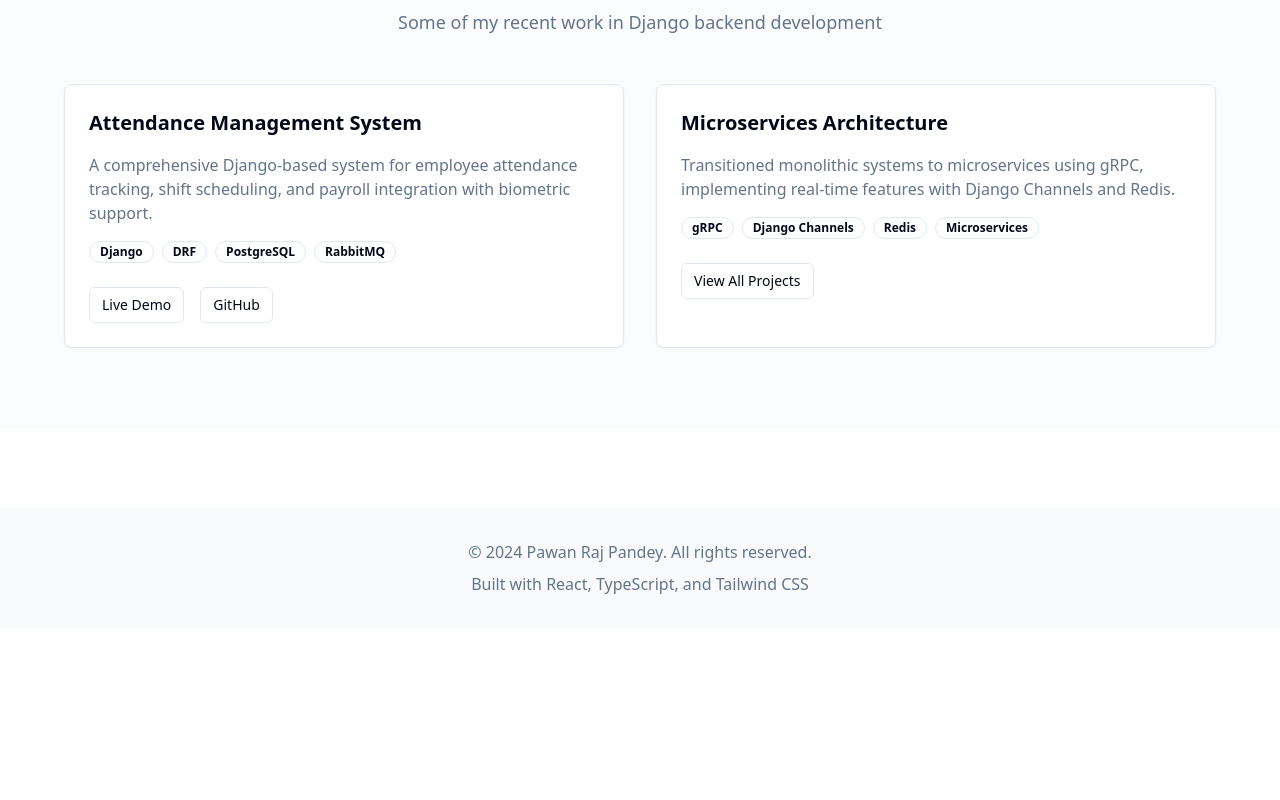
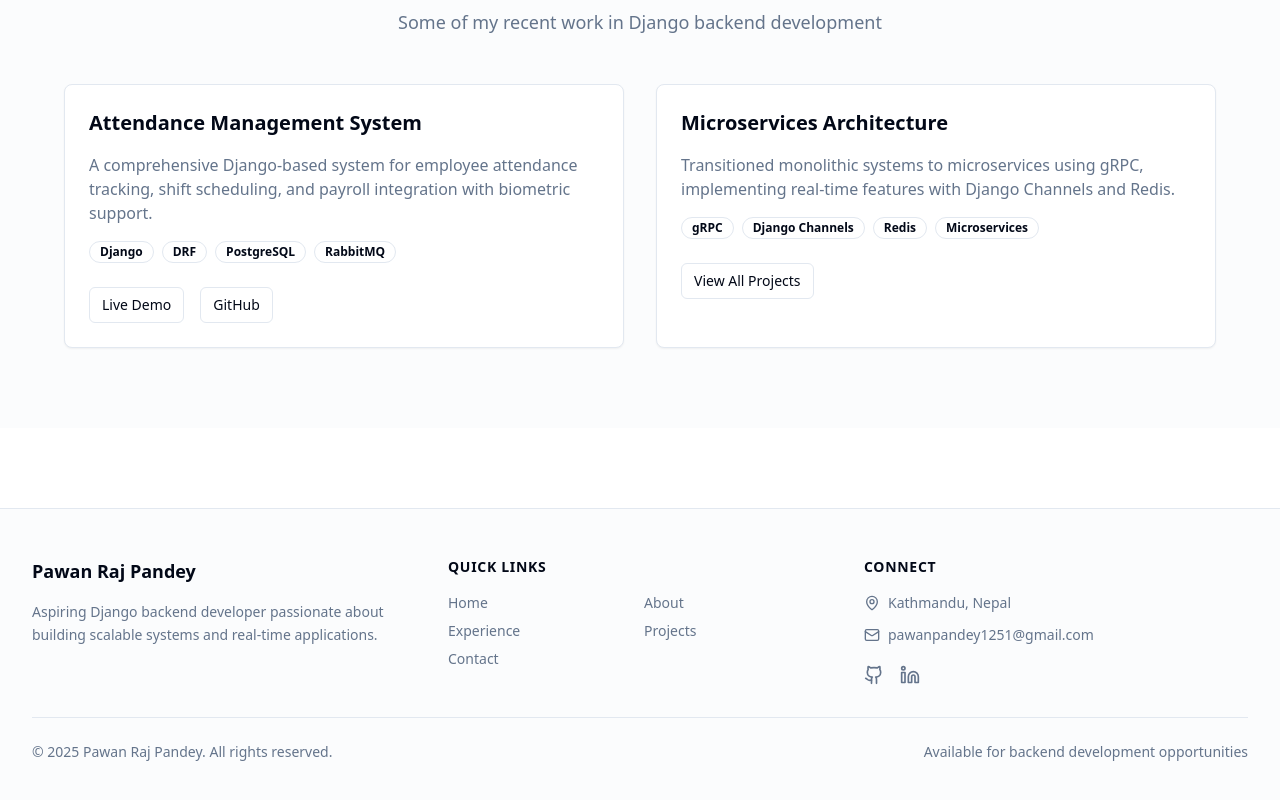
Before and after one commit to Ozzypawan/pawanrajpandey.com.np, a React (Vite) app: page / in a window 1280 px wide. Shown: the part 992-1792 px from the top of the page. Before the commit the page ends 1620 px from the top, so only its background shows below. Built offline with nearby package versions, Linux system fonts and the light colour scheme.

Commit message:
Refactor: Improve footer content
Updated the footer to remove the "Built with" attribution and improve its overall presentation.

```diff
--- a/src/components/Layout.tsx
+++ b/src/components/Layout.tsx
@@ -2,7 +2,7 @@
 import { useState, useEffect } from "react";
 import { Link, useLocation } from "react-router-dom";
 import { Button } from "@/components/ui/button";
-import { Menu, X, Sun, Moon } from "lucide-react";
+import { Menu, X, Sun, Moon, Github, Linkedin, Mail, MapPin } from "lucide-react";
 import { useTheme } from "./ThemeProvider";
 
 interface LayoutProps {
@@ -134,11 +134,79 @@ const Layout = ({ children }: LayoutProps) => {
       </main>
 
       {/* Footer */}
-      <footer className="bg-muted/50 mt-20">
-        <div className="max-w-7xl mx-auto px-4 sm:px-6 lg:px-8 py-8">
-          <div className="text-center text-muted-foreground">
-            <p>&copy; 2024 Pawan Raj Pandey. All rights reserved.</p>
-            <p className="mt-2">Built with React, TypeScript, and Tailwind CSS</p>
+      <footer className="bg-muted/30 border-t mt-20">
+        <div className="max-w-7xl mx-auto px-4 sm:px-6 lg:px-8 py-12">
+          <div className="grid grid-cols-1 md:grid-cols-3 gap-8">
+            {/* Brand Section */}
+            <div className="space-y-4">
+              <h3 className="text-lg font-bold">Pawan Raj Pandey</h3>
+              <p className="text-muted-foreground text-sm leading-relaxed">
+                Aspiring Django backend developer passionate about building scalable systems and real-time applications.
+              </p>
+            </div>
+
+            {/* Quick Links */}
+            <div className="space-y-4">
+              <h4 className="text-sm font-semibold uppercase tracking-wider">Quick Links</h4>
+              <div className="grid grid-cols-2 gap-2">
+                {navigation.map((item) => (
+                  <Link
+                    key={item.name}
+                    to={item.href}
+                    className="text-sm text-muted-foreground hover:text-primary transition-colors"
+                  >
+                    {item.name}
+                  </Link>
+                ))}
+              </div>
+            </div>
+
+            {/* Contact & Social */}
+            <div className="space-y-4">
+              <h4 className="text-sm font-semibold uppercase tracking-wider">Connect</h4>
+              <div className="space-y-3">
+                <div className="flex items-center gap-2 text-sm text-muted-foreground">
+                  <MapPin className="h-4 w-4" />
+                  <span>Kathmandu, Nepal</span>
+                </div>
+                <div className="flex items-center gap-2 text-sm text-muted-foreground">
+                  <Mail className="h-4 w-4" />
+                  <a href="mailto:pawanpandey1251@gmail.com" className="hover:text-primary transition-colors">
+                    pawanpandey1251@gmail.com
+                  </a>
+                </div>
+                <div className="flex items-center gap-4 pt-2">
+                  <a
+                    href="https://github.com/ozzypawan"
+                    target="_blank"
+                    rel="noopener noreferrer"
+                    className="text-muted-foreground hover:text-primary transition-colors"
+                  >
+                    <Github className="h-5 w-5" />
+                  </a>
+                  <a
+                    href="https://www.linkedin.com/in/pawanrajpandey/"
+                    target="_blank"
+                    rel="noopener noreferrer"
+                    className="text-muted-foreground hover:text-primary transition-colors"
+                  >
+                    <Linkedin className="h-5 w-5" />
+                  </a>
+                </div>
+              </div>
+            </div>
+          </div>
+
+          {/* Bottom Section */}
+          <div className="border-t border-border mt-8 pt-6">
+            <div className="flex flex-col sm:flex-row justify-between items-center gap-4">
+              <p className="text-sm text-muted-foreground">
+                &copy; {new Date().getFullYear()} Pawan Raj Pandey. All rights reserved.
+              </p>
+              <p className="text-sm text-muted-foreground">
+                Available for backend development opportunities
+              </p>
+            </div>
           </div>
         </div>
       </footer>
```
